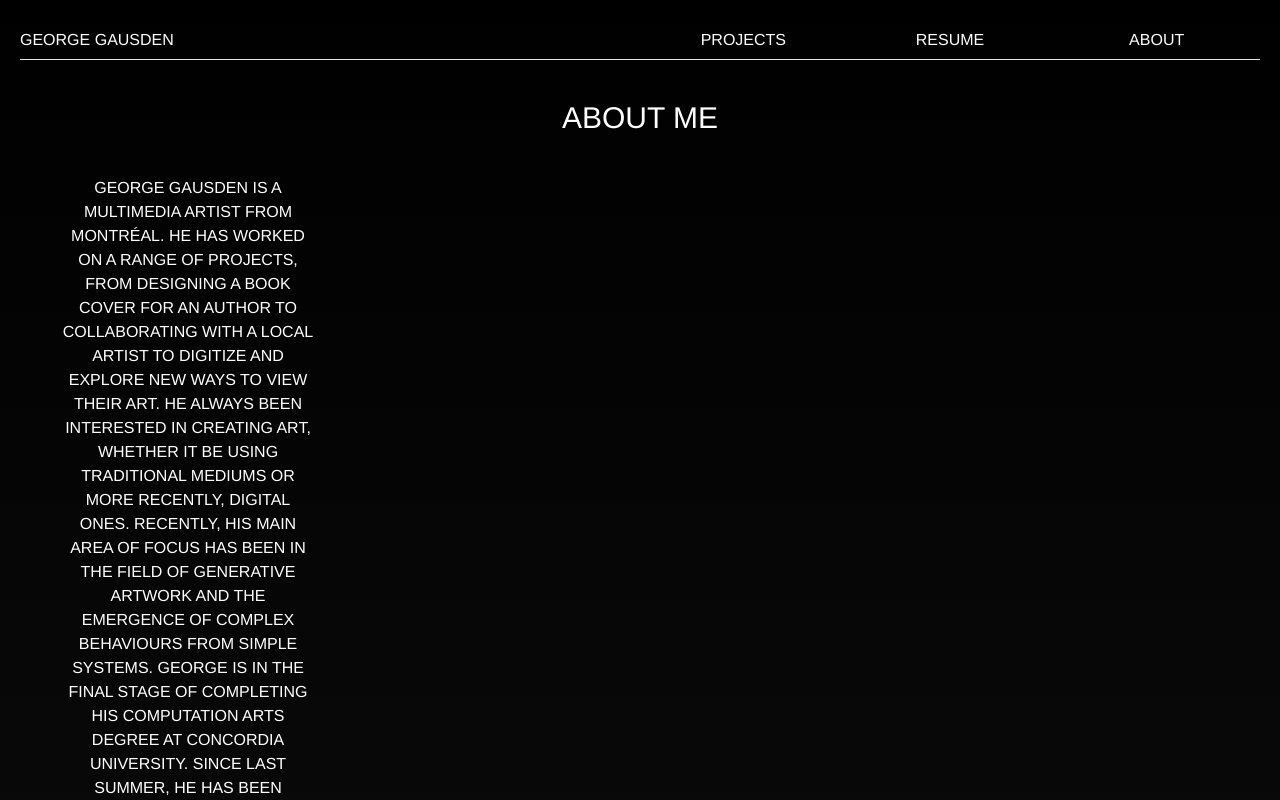
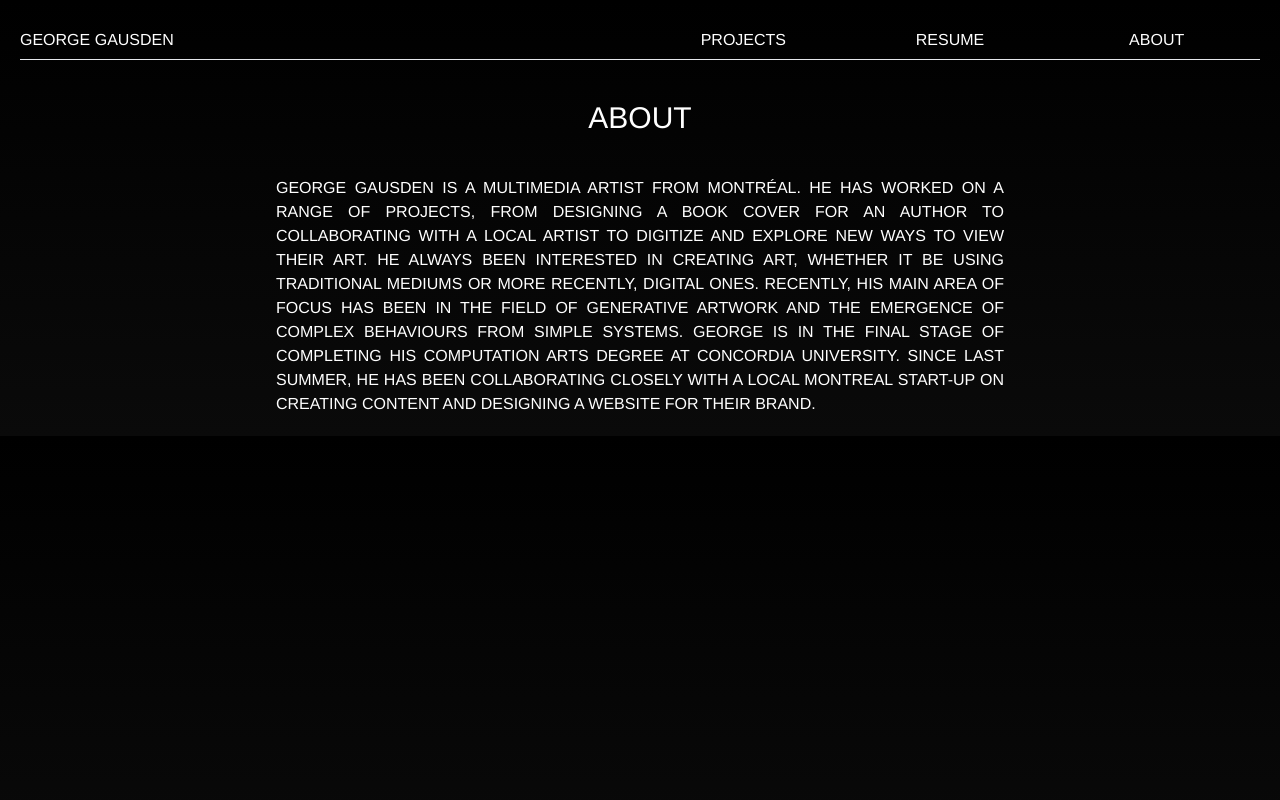
Before and after one commit to georgegausden/portfolio, a Next.js app: page /about in a window 1280 px wide. Shown: the top 800 px of the page. Built offline with nearby package versions, Linux system fonts and the light colour scheme.

Commit message:
Update About page and Card component

```diff
--- a/app/about/page.tsx
+++ b/app/about/page.tsx
@@ -2,10 +2,11 @@ import text from "../components/text";
 
 export default function About() {
   return (
-    <div>
-      <h1 className="text-3xl text-center align-middle m-10">About Me</h1>
+    <div className="text-center">
+      <h1 className="text-3xl text-center align-middle m-10">About</h1>
 
-      <p className="m-10 text-center justify-normal w-64">{text[0].text}</p>
+    {/* get my biography */}
+      <p className="px-64 text-justify">{text[0].text}</p>
 
     </div>
   );
--- a/app/components/card.tsx
+++ b/app/components/card.tsx
@@ -1,16 +1,25 @@
 import Image from 'next/image'
+import { getAverageColor } from 'fast-average-color-node';
+import {motion} from 'framer-motion';
+
 
 function Card({ project }: { project: any }) {
+
+
+
+
     return (
-        <div className="border hover:italic ease-in-out">
+        <div className="border hover:italic ease-in-out rounded-md opacity-35 hover:opacity-100">
             <div className='m-10 hover:scale-105 ease-in-out duration-300'>
-                <Image src={project.imageSrc} alt="card" width={300} height={300} />
+                <Image src={project.imageSrc} alt="card" width={300} height={300} className='rounded-md'/>
             </div>
 
             <div className='border-t'>
                     <h1 className='text-2xl text-center align-middle m-5'>{project.title}</h1>
             </div>
         </div>
+
+
     );
 };
 
--- a/app/components/cardGrid.tsx
+++ b/app/components/cardGrid.tsx
@@ -1,6 +1,8 @@
 import Image from 'next/image'
 import Card from './card';
 import projects from './projects';
+import { motion, AnimatePresence } from "framer-motion"
+
 
 function CardGrid() {
     return (
--- a/package.json
+++ b/package.json
@@ -10,9 +10,10 @@
   },
   "dependencies": {
     "fast-average-color-node": "^3.0.0",
+    "framer-motion": "^11.0.3",
     "next": "14.1.0",
-    "react": "^18",
-    "react-dom": "^18"
+    "react": "^18.2.0",
+    "react-dom": "^18.2.0"
   },
   "devDependencies": {
     "@types/node": "^20",
```
Also changed, not shown: 1 other file (tests, documents, lock files or other folders).
